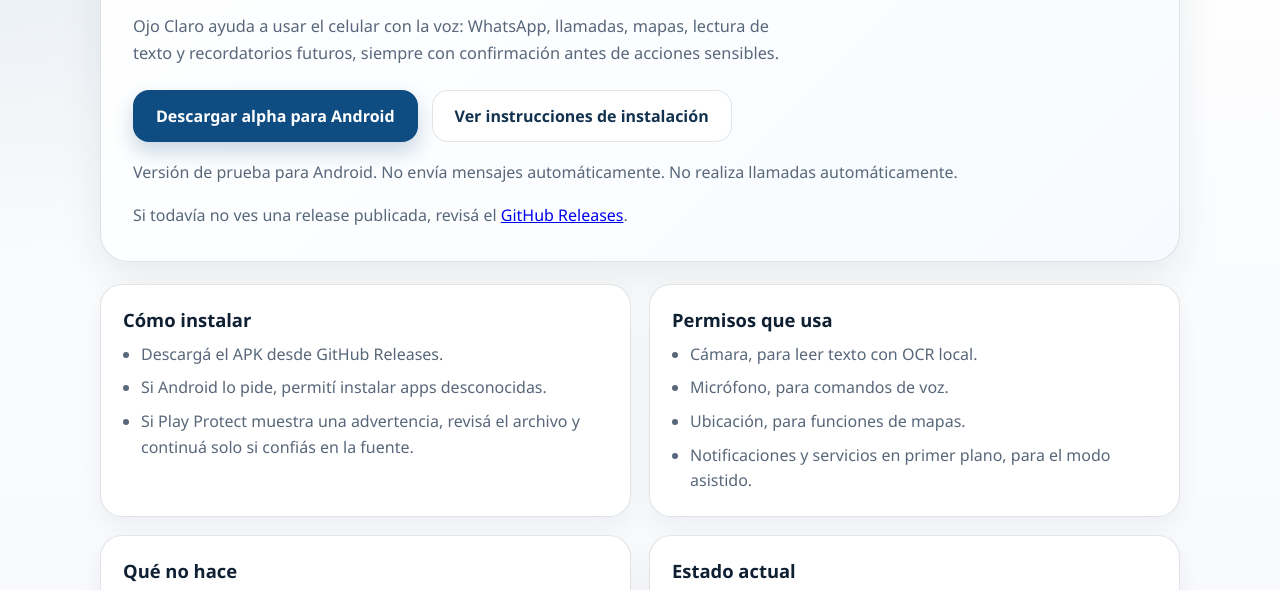
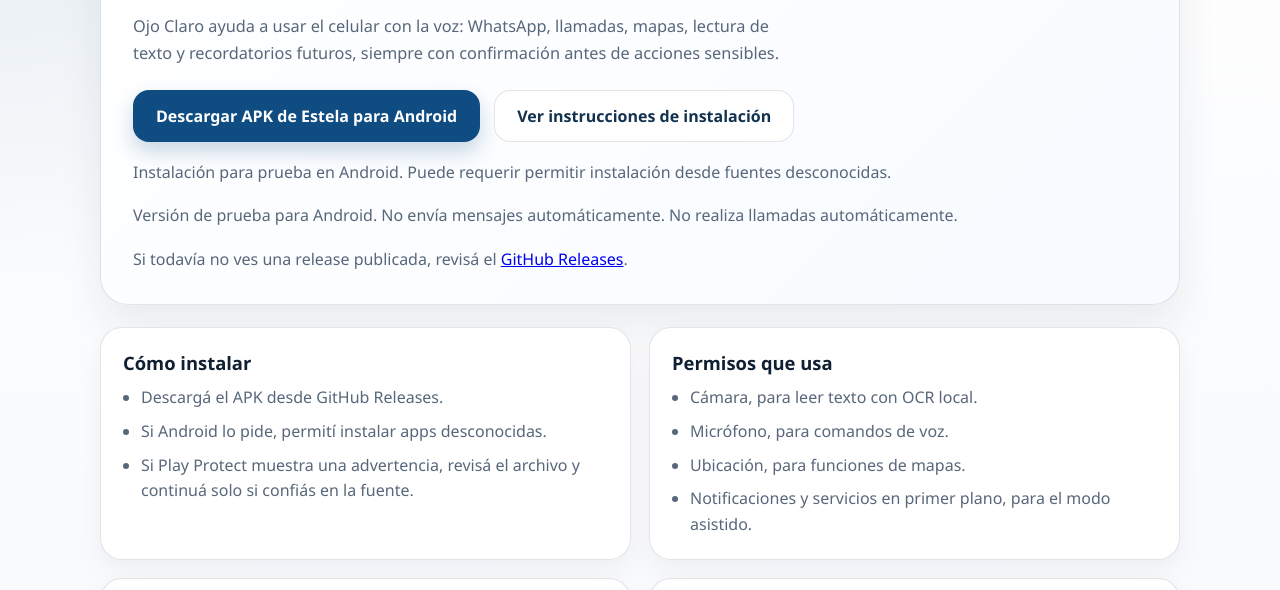
Before and after one commit to bitflowapp/ojo-claro-ai, a plain HTML site: page docs/index.html in a window 1280 px wide. Shown: the part 210-800 px from the top of the page. Drawn offline with Linux system fonts and the light colour scheme.

Commit message:
Add public APK download button

```diff
--- a/docs/app.js
+++ b/docs/app.js
@@ -1,10 +1,11 @@
 const RELEASE_PAGE_URL = "https://github.com/bitflowapp/ojo-claro-ai/releases/latest";
+const APK_DOWNLOAD_URL = "https://github.com/bitflowapp/ojo-claro-ai/releases/latest/download/estela-ojo-claro-debug.apk";
 
 window.addEventListener("DOMContentLoaded", () => {
   const downloadButton = document.getElementById("download-apk");
   if (downloadButton) {
-    downloadButton.href = RELEASE_PAGE_URL;
-    downloadButton.textContent = "Descargar alpha para Android";
+    downloadButton.href = APK_DOWNLOAD_URL;
+    downloadButton.textContent = "Descargar APK de Estela para Android";
   }
 
   const releaseLink = document.getElementById("release-page");
--- a/docs/index.html
+++ b/docs/index.html
@@ -18,9 +18,10 @@
         Ojo Claro ayuda a usar el celular con la voz: WhatsApp, llamadas, mapas, lectura de texto y recordatorios futuros, siempre con confirmación antes de acciones sensibles.
       </p>
       <div class="actions">
-        <a id="download-apk" class="button primary" href="#" rel="noopener">Descargar APK</a>
+        <a id="download-apk" class="button primary" href="https://github.com/bitflowapp/ojo-claro-ai/releases/latest/download/estela-ojo-claro-debug.apk" rel="noopener">Descargar APK de Estela para Android</a>
         <a class="button secondary" href="#como-instalar">Ver instrucciones de instalación</a>
       </div>
+      <p class="download-note">Instalación para prueba en Android. Puede requerir permitir instalación desde fuentes desconocidas.</p>
       <p class="download-note">Versión de prueba para Android. No envía mensajes automáticamente. No realiza llamadas automáticamente.</p>
       <p class="download-note">
         Si todavía no ves una release publicada, revisá el
```
Also changed, not shown: 1 other file.
